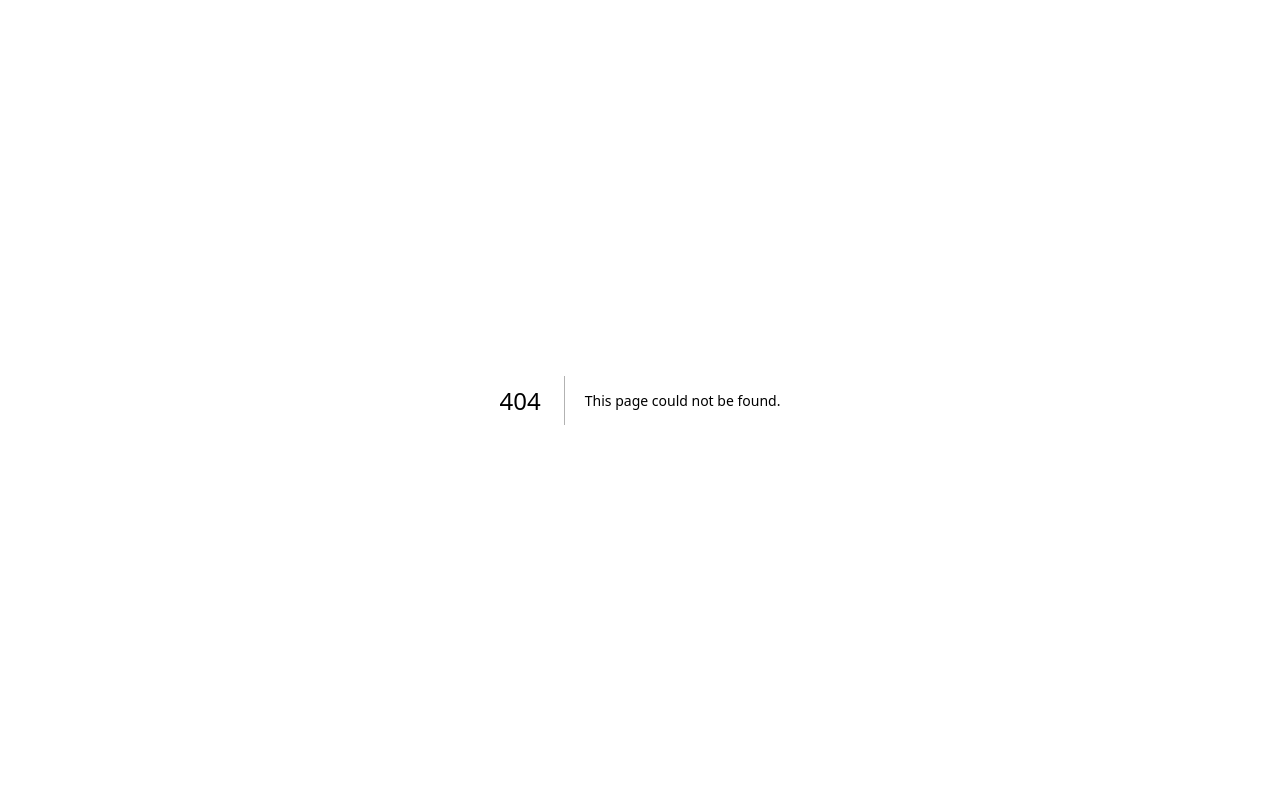
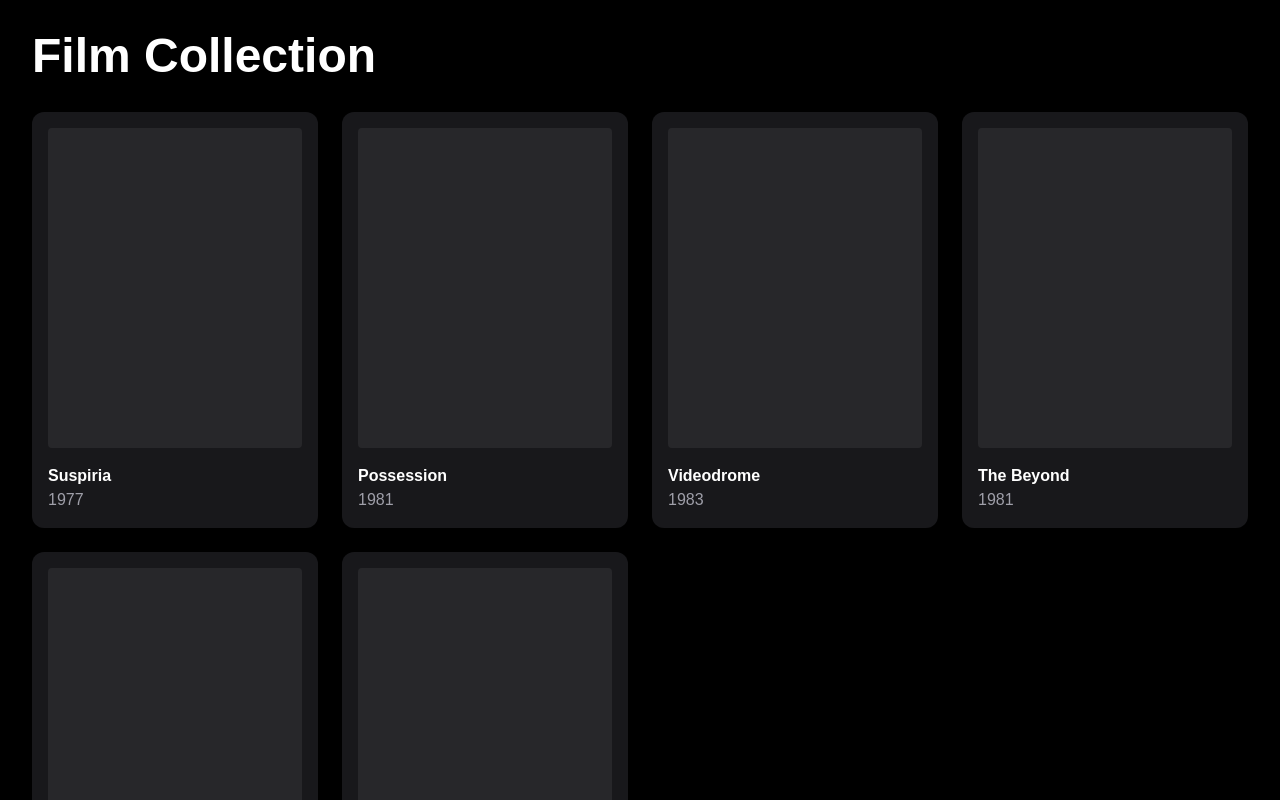
Before and after one commit to Lonewulfe-creator/matts-cult-movie-database, a Next.js app in the folder website/: page /films in a window 1280 px wide. Before the commit this address had no page. Shown: the top 800 px of the page. Built offline with nearby package versions, Linux system fonts and the light colour scheme.

Commit message:
Added films page

```diff
--- /dev/null
+++ b/website/app/films/page.tsx
@@ -0,0 +1,37 @@
+export default function FilmsPage() {
+  const films = [
+    { title: "Suspiria", year: 1977 },
+    { title: "Possession", year: 1981 },
+    { title: "Videodrome", year: 1983 },
+    { title: "The Beyond", year: 1981 },
+    { title: "The Thing", year: 1982 },
+    { title: "Society", year: 1989 },
+  ];
+
+  return (
+    <main className="min-h-screen bg-black p-8 text-white">
+      <h1 className="mb-8 text-5xl font-bold">
+        Film Collection
+      </h1>
+
+      <div className="grid gap-6 md:grid-cols-3 lg:grid-cols-4">
+        {films.map((film) => (
+          <div
+            key={film.title}
+            className="rounded-xl bg-zinc-900 p-4"
+          >
+            <div className="mb-4 h-80 rounded bg-zinc-800"></div>
+
+            <h2 className="font-semibold">
+              {film.title}
+            </h2>
+
+            <p className="text-zinc-400">
+              {film.year}
+            </p>
+          </div>
+        ))}
+      </div>
+    </main>
+  );
+}
```
